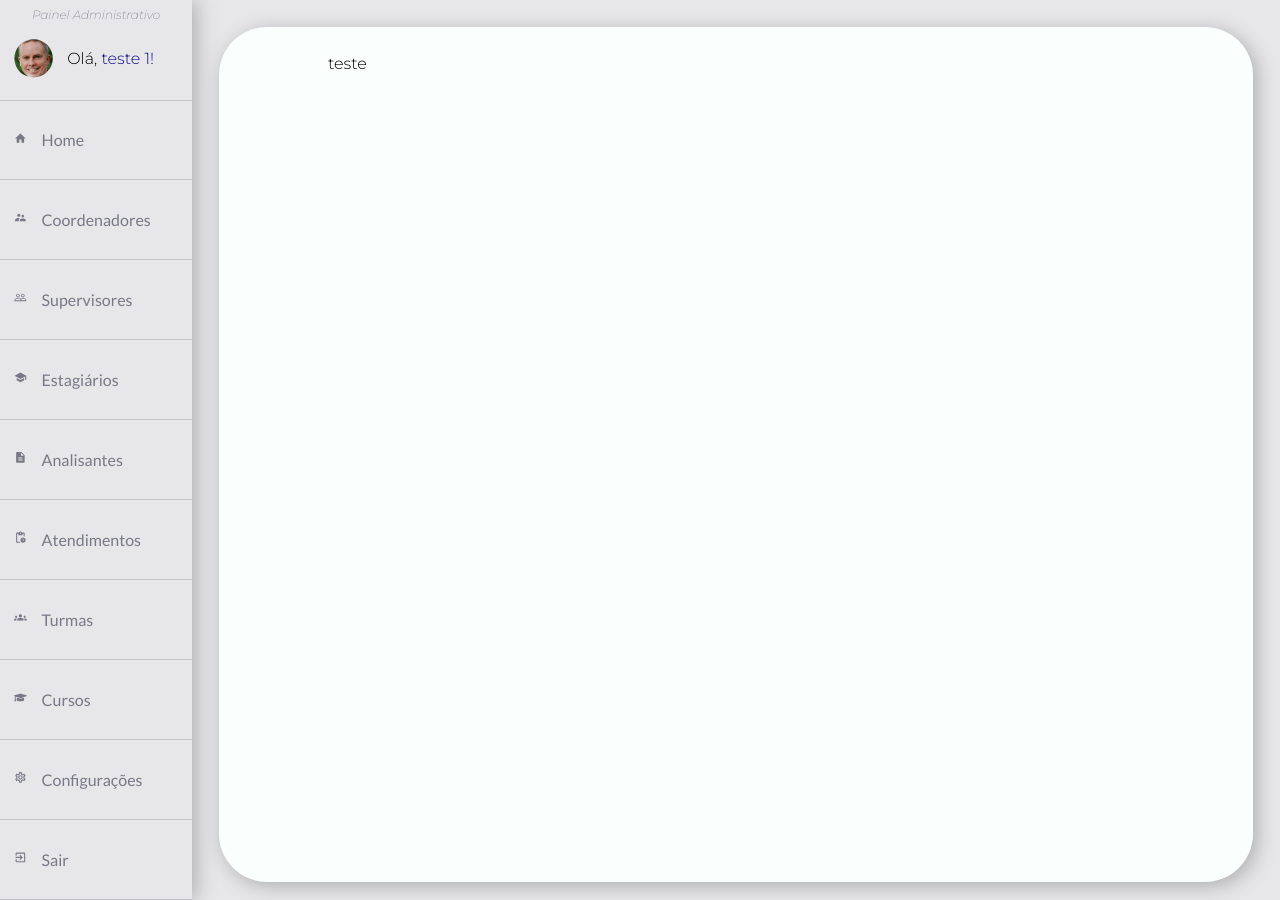
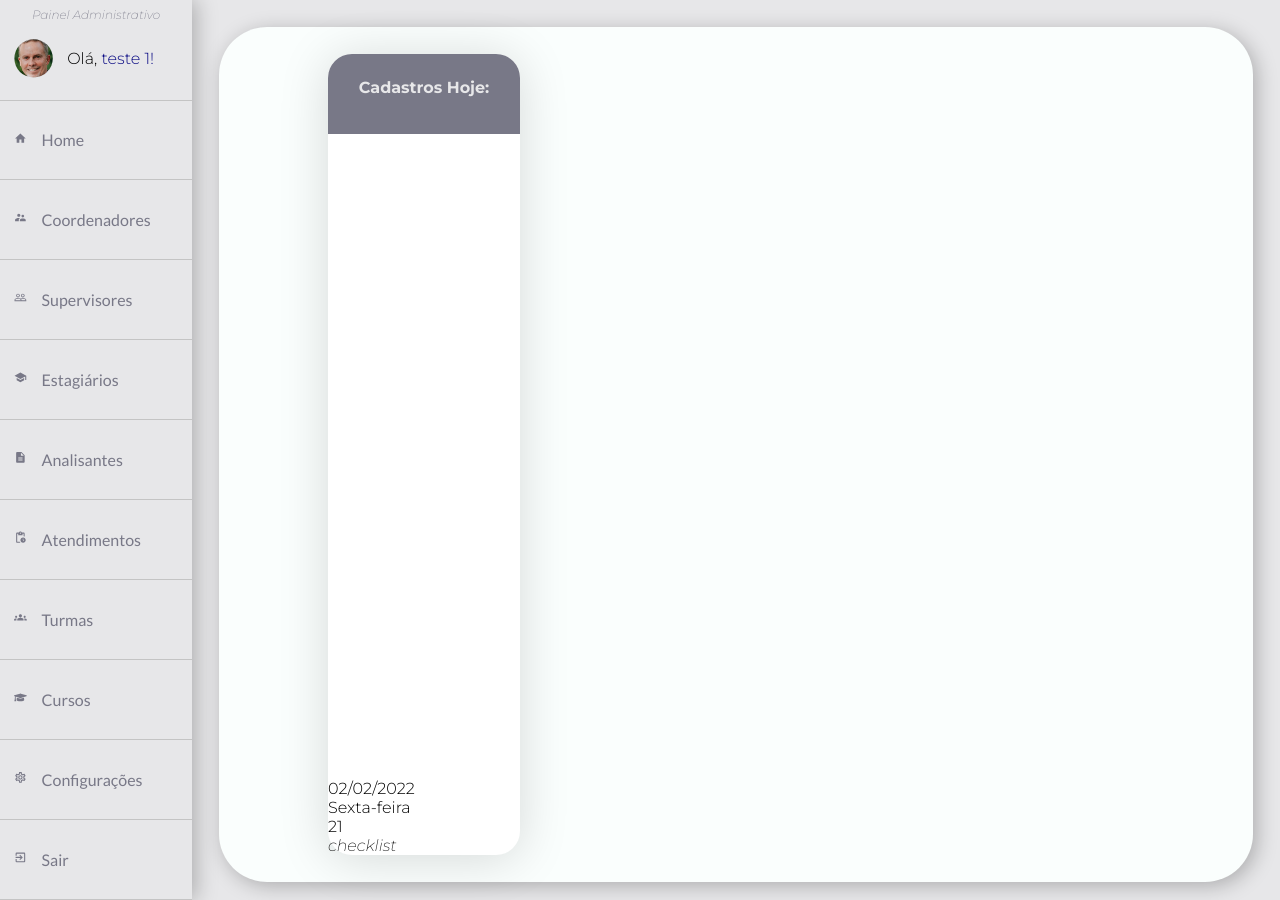
Before and after one commit to thiago-mfernandes/CepCop-React, a React (Create React App) app in the folder cepcop-react/: page /home in a window 1280 px wide. Built offline with nearby package versions, Linux system fonts and the light colour scheme.

Commit message:
card hoje: componente de titulo e container

```diff
--- /dev/null
+++ b/cepcop-react/src/components/UI/Cards/CardHoje/CardHoje.tsx
@@ -0,0 +1,27 @@
+import ContainerInfo from "./ContainerInfo";
+import { StyledCardHoje } from "./styled";
+import TituloCardHoje from "./TituloCardHoje";
+
+function CardHoje() {
+    return (
+        <StyledCardHoje>
+            {/* 1.titulo-home card(TITULO GENERICO) tem um estilo
+                2.titulo-homecard--card-hoje (TITULO CARDHOJE) tem outro estilo
+                3.titulo-home-card--card-total-analisantes (TITULO ANALISANTES)outro estilo
+            */}
+            <TituloCardHoje conteudo='Cadastros Hoje:'/>
+            <ContainerInfo>
+            <div className="card-cadHoje__containerData">
+                       <p className="card-cadHoje__data">02/02/2022</p>
+                       <p className="card-cadHoje__diaSemana">Sexta-feira</p>
+                   </div>
+                   <div className="card-cadHoje__containerTotal">
+                       <p className="card-cadHoje__totalCadastros">21</p>
+                       <i className="material-icons">checklist</i>
+                   </div>
+            </ContainerInfo>
+        </StyledCardHoje>
+    );
+}
+
+export default CardHoje;
--- /dev/null
+++ b/cepcop-react/src/components/UI/Cards/CardHoje/ContainerInfo.tsx
@@ -0,0 +1,8 @@
+import React from "react";
+import { StyledContainerInfo } from "./styled";
+
+function ContainerInfo(props: { children: React.ReactNode }) {
+    return <StyledContainerInfo>{props.children}</StyledContainerInfo>;
+}
+
+export default ContainerInfo;
--- /dev/null
+++ b/cepcop-react/src/components/UI/Cards/CardHoje/TituloCardHoje.tsx
@@ -0,0 +1,9 @@
+import {StyledTituloCardHoje} from './styled';
+
+function TituloCardHoje(props: {conteudo: string}) {
+    return (
+        <StyledTituloCardHoje>{props.conteudo}</StyledTituloCardHoje>
+    )
+}
+
+export default TituloCardHoje;
--- /dev/null
+++ b/cepcop-react/src/components/UI/Cards/CardHoje/styled.ts
@@ -0,0 +1,80 @@
+import { branco, cinzaClaro, cinzaEscuro } from "./../../variaveis";
+import styled from "styled-components";
+
+export const StyledCardHoje = styled.div`
+    display: flex;
+    flex-direction: column;
+    align-items: center;
+    justify-content: space-between;
+    background-color: ${branco};
+    box-shadow: 0px 4px 50px 0px rgba(0, 0, 0, 0.15);
+    border-radius: 24px;
+    grid-column: 1 / 2;
+    grid-row: 1 / 4;
+    width: 100%;
+
+    //--------------------------------------------->
+    @media screen and (max-width: 768px) {
+        grid-column: 1 / 5;
+        grid-row: 1 / 3;
+    }
+`;
+
+export const StyledTituloGenerico = styled.h2`
+    color: ${cinzaEscuro};
+    font-size: 1rem;
+    background-color: rgba(231, 231, 233, 0.5);
+    border-radius: 24px 24px 0 0;
+    height: 10vh;
+    padding: 10% 0;
+    text-align: center;
+
+    //--------------------------------------------->
+    @media screen and (max-width: 768px) {
+        height: 5vh;
+        padding: 10% 0 0;
+        font-size: 0.8rem;
+        vertical-align: text-bottom;
+    }
+`;
+
+export const StyledTituloCardHoje = styled(StyledTituloGenerico)`
+    color: ${cinzaClaro};
+    font-size: 1rem;
+    height: 10vh;
+    width: 100%;
+    background-color: ${cinzaEscuro};
+    margin-bottom: 7.5%;
+    padding-top: 12.5%;
+    vertical-align: baseline;
+    //--------------------------------------------->
+    @media screen and (max-width: 768px) {
+        height: 4vh;
+        padding: 2.5% 0;
+        vertical-align: middle;
+    }
+`;
+
+export const StyledTituloCardTotalAnalisantes = styled(StyledTituloGenerico)`
+    color: ${branco};
+    font-size: 1rem;
+    background-color: rgba(18, 18, 224, 0.7);
+    padding: 12.5% 0;
+
+    //--------------------------------------------->
+    @media screen and (max-width: 768px) {
+        padding: 5% 0;
+    }
+`;
+
+export const StyledContainerInfo = styled.div`
+    display: flex;
+    flex-direction: column;
+    width: 100%;
+
+    //--------------------------------------------->
+    @media screen and (max-width: 768px) {
+        display: flex;
+        flex-direction: column;
+    }
+`;
--- a/cepcop-react/src/components/UI/Cards/CardHome/index.tsx
+++ b/cepcop-react/src/components/UI/Cards/CardHome/index.tsx
@@ -1,7 +1,11 @@
+import CardHoje from "../CardHoje/CardHoje";
 import { StyledHomeCard } from "./styled";
 
 function HomeCard() {
-    return <StyledHomeCard>teste</StyledHomeCard>;
+    return <StyledHomeCard>
+        <CardHoje />
+
+    </StyledHomeCard>;
 }
 
 export default HomeCard;
--- a/cepcop-react/src/pages/home.tsx
+++ b/cepcop-react/src/pages/home.tsx
@@ -1,4 +1,3 @@
-import Acoes from "src/components/Acoes";
 import Cabecalho from "src/components/Cabecalho";
 import { GlobalStyle } from "src/components/GlobalStyle";
 import HomeCard from "src/components/UI/Cards/CardHome";
```
Also changed, not shown: cepcop-react/src/components/UI/Cards/CardHoje/TituloGenerico.tsx (added, +9 -0 lines).
